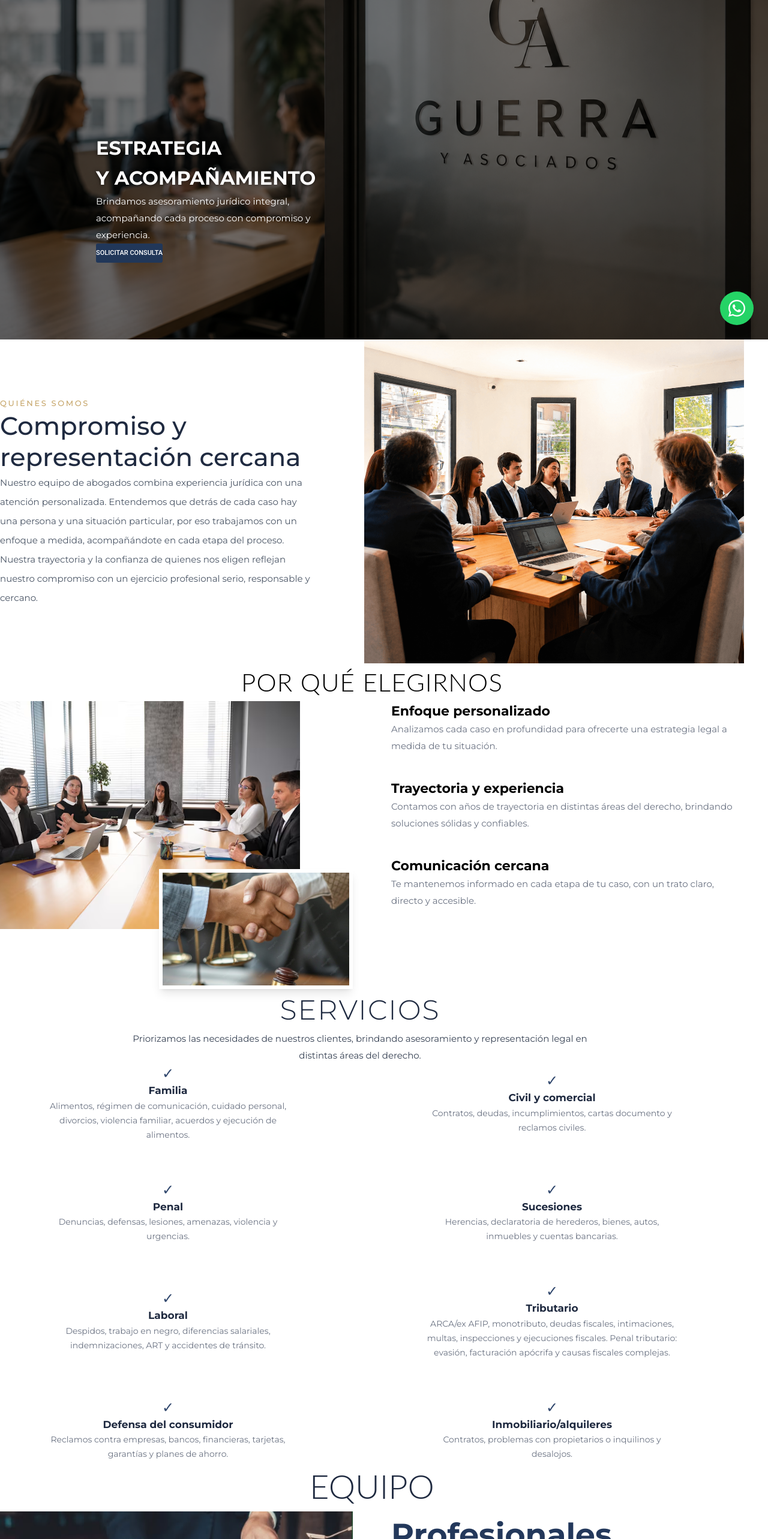
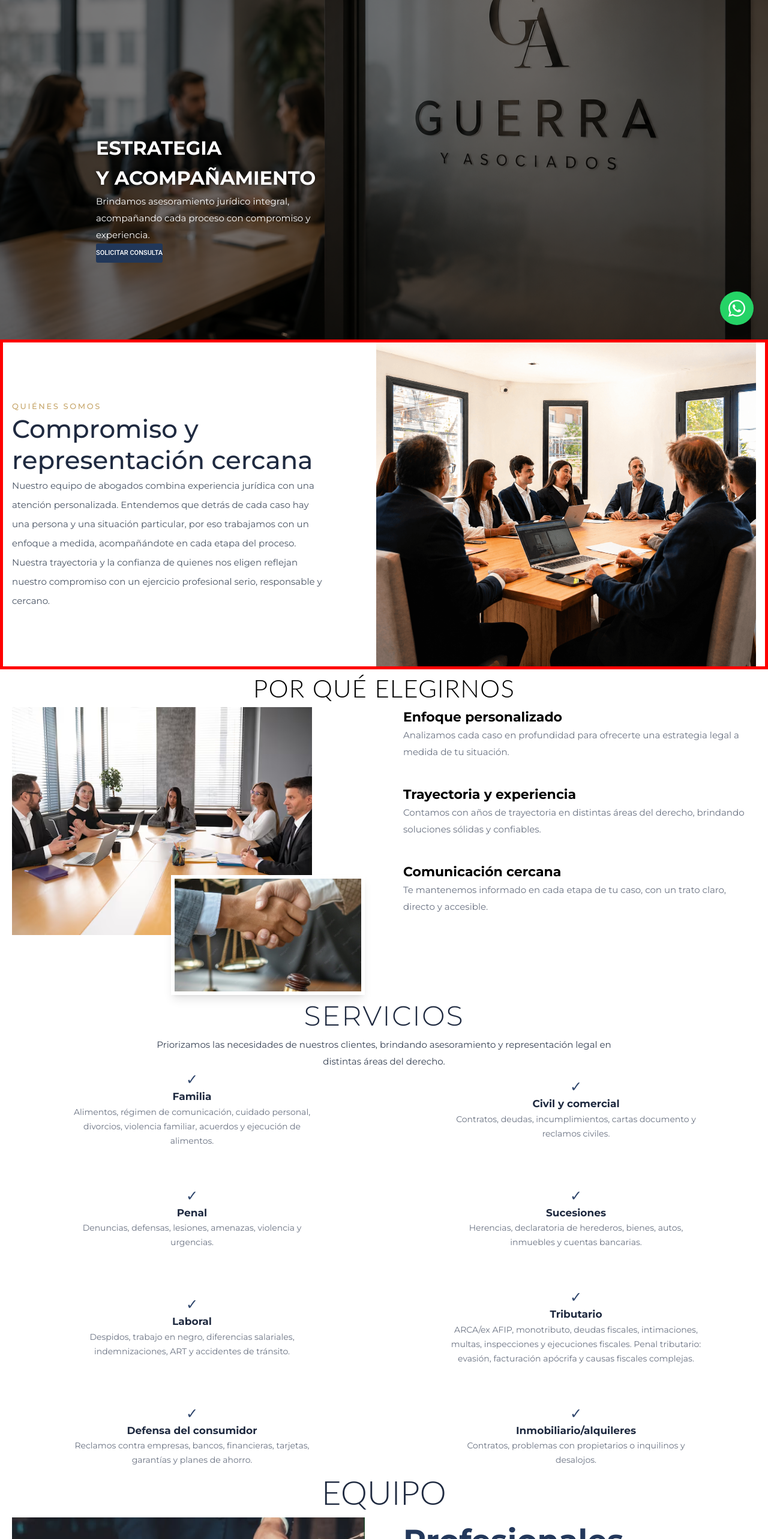
Before and after one commit to MaximilianoFamozo98/estudio-juridico-web, a Next.js app: page / in a window 1280 px wide. Shown: the part 234-2800 px from the top of the page at 60% size. Built offline with nearby package versions, Linux system fonts and the light colour scheme.

Commit message:
corregimos ancho

```diff
--- a/src/components/About.jsx
+++ b/src/components/About.jsx
@@ -4,8 +4,8 @@ import AnimationWrapper from "./AnimationWrapper";
 export default function About() {
   return (
     <AnimationWrapper>
-      <section id="about" className="scroll-mt-[80px] py-32">
-        <div className="max-w-[1240px] mx-auto px-6">
+      <section id="about" className="scroll-mt-[80px] py-32 flex justify-center" style={{ border: "5px solid red" }}>
+        <div className="max-w-[1240px] w-full px-6">
           <div className="grid grid-cols-1 md:grid-cols-[1fr_1.2fr] gap-16 md:gap-20 items-center">
 
             {/* Texto */}
--- a/src/components/Services.jsx
+++ b/src/components/Services.jsx
@@ -47,8 +47,8 @@ export default function Services() {
 
   return (
     <AnimationWrapper>
-      <section id="services" className="scroll-mt-[80px] py-28">
-        <div className="max-w-[1200px] mx-auto px-6">
+      <section id="services" className="scroll-mt-[80px] py-28 flex justify-center">
+        <div className="max-w-[1200px] w-full px-6">
           {/* Header */}
           <div className="flex flex-col items-center text-center mb-20">
             <h2
--- a/src/components/Team.jsx
+++ b/src/components/Team.jsx
@@ -4,8 +4,8 @@ import AnimationWrapper from "./AnimationWrapper";
 export default function Team() {
   return (
     <AnimationWrapper>
-      <section id="team" className="scroll-mt-[80px] py-32 bg-white">
-        <div className="max-w-[1240px] mx-auto px-6">
+      <section id="team" className="scroll-mt-[80px] py-32 bg-white flex justify-center">
+        <div className="max-w-[1240px] w-full px-6">
           {/* Título */}
 
           <div className="text-center mb-24">
--- a/src/components/WhyChooseUs.jsx
+++ b/src/components/WhyChooseUs.jsx
@@ -8,9 +8,9 @@ export default function WhyChooseUs() {
     <AnimationWrapper>
       <section
         id="why"
-        className="scroll-mt-[80px] py-20 bg-white"
+        className="scroll-mt-[80px] py-20 bg-white flex justify-center"
       >
-        <div className="max-w-[1240px] mx-auto px-6">
+        <div className="max-w-[1240px] w-full px-6">
 
           {/* Título */}
 
```
